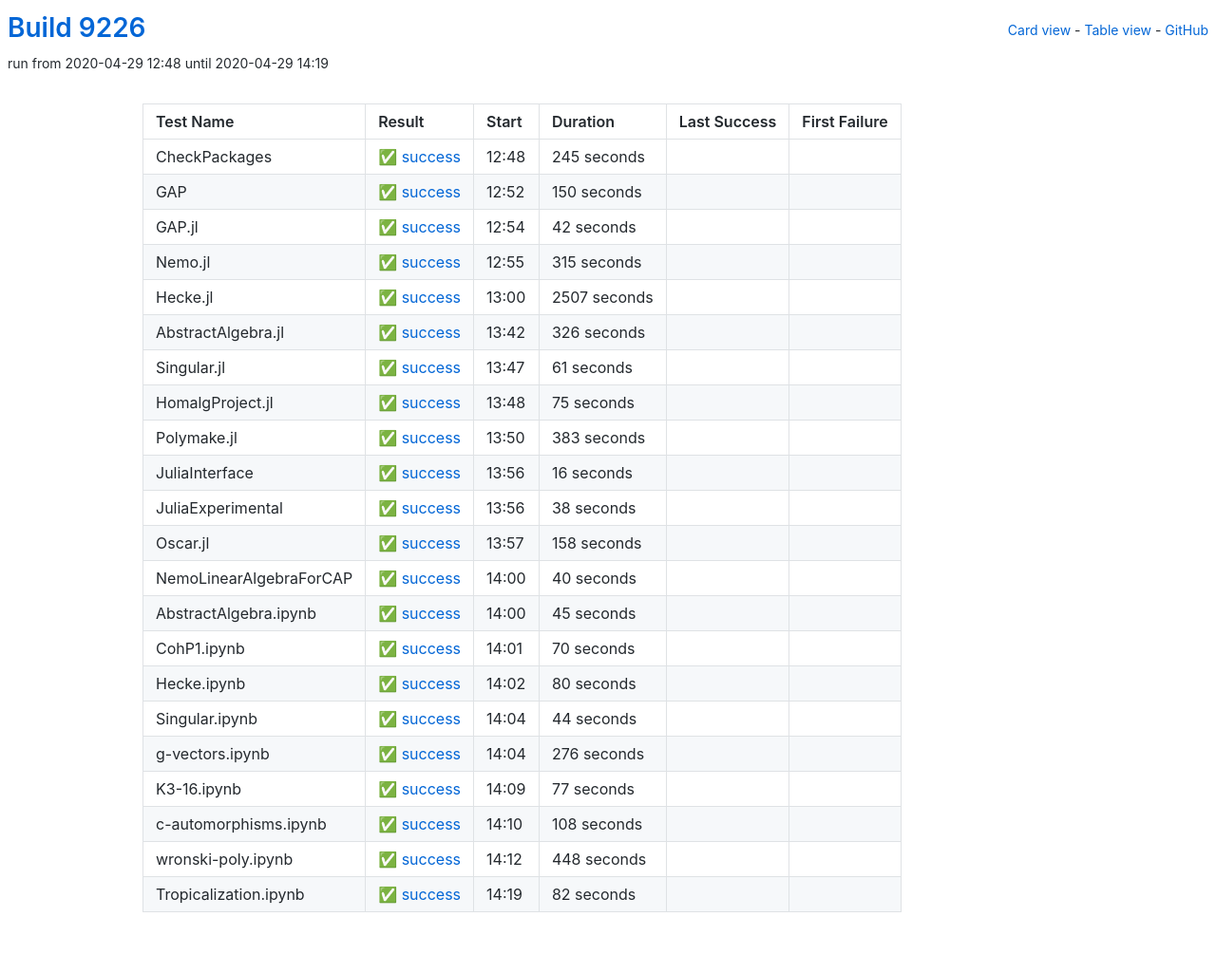
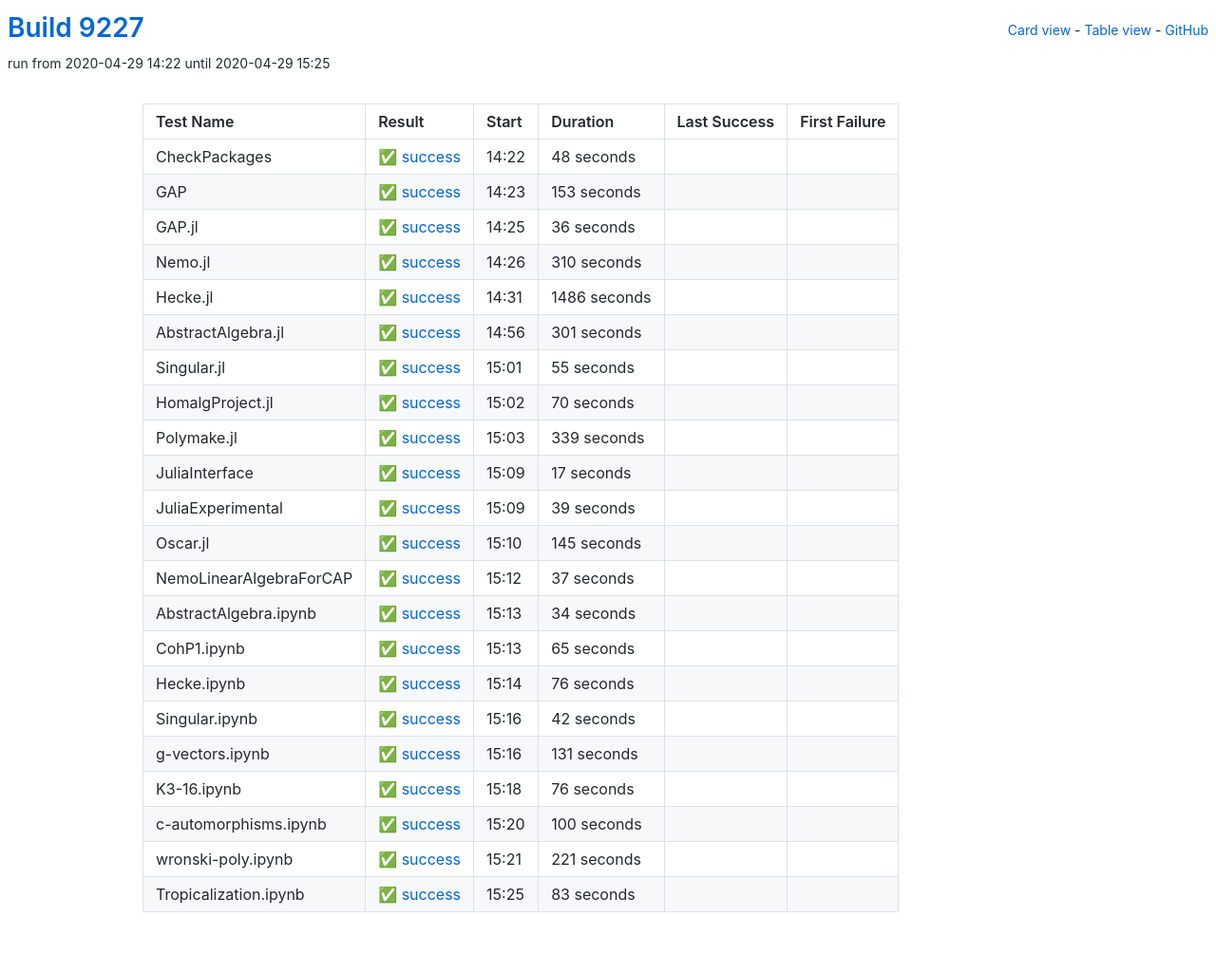
Before and after one commit to oscar-system/oscar-ci-status, a Jekyll site: the page built from table.html, in a window 1280 px wide. Shown: the whole page at 95% size. Built offline with Jekyll 4.4.1, drawn with Linux system fonts in a browser that asks for light colours.

Commit message:
Build 9227

```diff
--- a/_data/ci.yml
+++ b/_data/ci.yml
@@ -1,27 +1,181 @@
-build: 9226
-build_url: https://oscarci.mathematik.uni-kl.de/job/oscar/9226/
+build: 9227
+build_url: https://oscarci.mathematik.uni-kl.de/job/oscar/9227/
 job: oscar
 tests:
-- duration: 245
+- duration: 48
   exitcode: 0
   first_failure: false
   first_failure_url: null
   last_success: false
   last_success_url: null
-  log: https://oscarci.mathematik.uni-kl.de/job/oscar/9226/artifact/logs/build-9226/CheckPackages.log
+  log: https://oscarci.mathematik.uni-kl.de/job/oscar/9227/artifact/logs/build-9227/CheckPackages.log
   name: CheckPackages
-  start: 2020-04-29 12:48
+  start: 2020-04-29 14:22
   status: success
   success: true
-- duration: 150
+- duration: 153
   exitcode: 0
   first_failure: false
   first_failure_url: null
   last_success: false
   last_success_url: null
-  log: https://oscarci.mathematik.uni-kl.de/job/oscar/9226/artifact/logs/build-9226/GAP.log
+  log: https://oscarci.mathematik.uni-kl.de/job/oscar/9227/artifact/logs/build-9227/GAP.log
   name: GAP
-  start: 2020-04-29 12:52
+  start: 2020-04-29 14:23
+  status: success
+  success: true
+- duration: 36
+  exitcode: 0
+  first_failure: false
+  first_failure_url: null
+  last_success: false
+  last_success_url: null
+  log: https://oscarci.mathematik.uni-kl.de/job/oscar/9227/artifact/logs/build-9227/GAP.jl.log
+  name: GAP.jl
+  start: 2020-04-29 14:25
+  status: success
+  success: true
+- duration: 310
+  exitcode: 0
+  first_failure: false
+  first_failure_url: null
+  last_success: false
+  last_success_url: null
+  log: https://oscarci.mathematik.uni-kl.de/job/oscar/9227/artifact/logs/build-9227/Nemo.jl.log
+  name: Nemo.jl
+  start: 2020-04-29 14:26
+  status: success
+  success: true
+- duration: 1486
+  exitcode: 0
+  first_failure: false
+  first_failure_url: null
+  last_success: false
+  last_success_url: null
+  log: https://oscarci.mathematik.uni-kl.de/job/oscar/9227/artifact/logs/build-9227/Hecke.jl.log
+  name: Hecke.jl
+  start: 2020-04-29 14:31
+  status: success
+  success: true
+- duration: 301
+  exitcode: 0
+  first_failure: false
+  first_failure_url: null
+  last_success: false
+  last_success_url: null
+  log: https://oscarci.mathematik.uni-kl.de/job/oscar/9227/artifact/logs/build-9227/AbstractAlgebra.jl.log
+  name: AbstractAlgebra.jl
+  start: 2020-04-29 14:56
+  status: success
+  success: true
+- duration: 55
+  exitcode: 0
+  first_failure: false
+  first_failure_url: null
+  last_success: false
+  last_success_url: null
+  log: https://oscarci.mathematik.uni-kl.de/job/oscar/9227/artifact/logs/build-9227/Singular.jl.log
+  name: Singular.jl
+  start: 2020-04-29 15:01
+  status: success
+  success: true
+- duration: 70
+  exitcode: 0
+  first_failure: false
+  first_failure_url: null
+  last_success: false
+  last_success_url: null
+  log: https://oscarci.mathematik.uni-kl.de/job/oscar/9227/artifact/logs/build-9227/HomalgProject.jl.log
+  name: HomalgProject.jl
+  start: 2020-04-29 15:02
+  status: success
+  success: true
+- duration: 339
+  exitcode: 0
+  first_failure: false
+  first_failure_url: null
+  last_success: false
+  last_success_url: null
+  log: https://oscarci.mathematik.uni-kl.de/job/oscar/9227/artifact/logs/build-9227/Polymake.jl.log
+  name: Polymake.jl
+  start: 2020-04-29 15:03
+  status: success
+  success: true
+- duration: 17
+  exitcode: 0
+  first_failure: false
+  first_failure_url: null
+  last_success: false
+  last_success_url: null
+  log: https://oscarci.mathematik.uni-kl.de/job/oscar/9227/artifact/logs/build-9227/JuliaInterface.log
+  name: JuliaInterface
+  start: 2020-04-29 15:09
+  status: success
+  success: true
+- duration: 39
+  exitcode: 0
+  first_failure: false
+  first_failure_url: null
+  last_success: false
+  last_success_url: null
+  log: https://oscarci.mathematik.uni-kl.de/job/oscar/9227/artifact/logs/build-9227/JuliaExperimental.log
+  name: JuliaExperimental
+  start: 2020-04-29 15:09
+  status: success
+  success: true
+- duration: 145
+  exitcode: 0
+  first_failure: false
+  first_failure_url: null
+  last_success: false
+  last_success_url: null
+  log: https://oscarci.mathematik.uni-kl.de/job/oscar/9227/artifact/logs/build-9227/Oscar.jl.log
+  name: Oscar.jl
+  start: 2020-04-29 15:10
+  status: success
+  success: true
+- duration: 37
+  exitcode: 0
+  first_failure: false
+  first_failure_url: null
+  last_success: false
+  last_success_url: null
+  log: https://oscarci.mathematik.uni-kl.de/job/oscar/9227/artifact/logs/build-9227/NemoLinearAlgebraForCAP.log
+  name: NemoLinearAlgebraForCAP
+  start: 2020-04-29 15:12
+  status: success
+  success: true
+- duration: 34
+  exitcode: 0
+  first_failure: false
+  first_failure_url: null
+  last_success: false
+  last_success_url: null
+  log: https://oscarci.mathematik.uni-kl.de/job/oscar/9227/artifact/logs/build-9227/AbstractAlgebra.ipynb.log
+  name: AbstractAlgebra.ipynb
+  start: 2020-04-29 15:13
+  status: success
+  success: true
+- duration: 65
+  exitcode: 0
+  first_failure: false
+  first_failure_url: null
+  last_success: false
+  last_success_url: null
+  log: https://oscarci.mathematik.uni-kl.de/job/oscar/9227/artifact/logs/build-9227/CohP1.ipynb.log
+  name: CohP1.ipynb
+  start: 2020-04-29 15:13
+  status: success
+  success: true
+- duration: 76
+  exitcode: 0
+  first_failure: false
+  first_failure_url: null
+  last_success: false
+  last_success_url: null
+  log: https://oscarci.mathematik.uni-kl.de/job/oscar/9227/artifact/logs/build-9227/Hecke.ipynb.log
+  name: Hecke.ipynb
+  start: 2020-04-29 15:14
   status: success
   success: true
 - duration: 42
@@ -30,217 +184,63 @@
   first_failure_url: null
   last_success: false
   last_success_url: null
-  log: https://oscarci.mathematik.uni-kl.de/job/oscar/9226/artifact/logs/build-9226/GAP.jl.log
-  name: GAP.jl
-  start: 2020-04-29 12:54
+  log: https://oscarci.mathematik.uni-kl.de/job/oscar/9227/artifact/logs/build-9227/Singular.ipynb.log
+  name: Singular.ipynb
+  start: 2020-04-29 15:16
   status: success
   success: true
-- duration: 315
+- duration: 131
   exitcode: 0
   first_failure: false
   first_failure_url: null
   last_success: false
   last_success_url: null
-  log: https://oscarci.mathematik.uni-kl.de/job/oscar/9226/artifact/logs/build-9226/Nemo.jl.log
-  name: Nemo.jl
-  start: 2020-04-29 12:55
+  log: https://oscarci.mathematik.uni-kl.de/job/oscar/9227/artifact/logs/build-9227/g-vectors.ipynb.log
+  name: g-vectors.ipynb
+  start: 2020-04-29 15:16
   status: success
   success: true
-- duration: 2507
+- duration: 76
   exitcode: 0
   first_failure: false
   first_failure_url: null
   last_success: false
   last_success_url: null
-  log: https://oscarci.mathematik.uni-kl.de/job/oscar/9226/artifact/logs/build-9226/Hecke.jl.log
-  name: Hecke.jl
-  start: 2020-04-29 13:00
+  log: https://oscarci.mathematik.uni-kl.de/job/oscar/9227/artifact/logs/build-9227/K3-16.ipynb.log
+  name: K3-16.ipynb
+  start: 2020-04-29 15:18
   status: success
   success: true
-- duration: 326
+- duration: 100
   exitcode: 0
   first_failure: false
   first_failure_url: null
   last_success: false
   last_success_url: null
-  log: https://oscarci.mathematik.uni-kl.de/job/oscar/9226/artifact/logs/build-9226/AbstractAlgebra.jl.log
-  name: AbstractAlgebra.jl
-  start: 2020-04-29 13:42
+  log: https://oscarci.mathematik.uni-kl.de/job/oscar/9227/artifact/logs/build-9227/c-automorphisms.ipynb.log
+  name: c-automorphisms.ipynb
+  start: 2020-04-29 15:20
   status: success
   success: true
-- duration: 61
+- duration: 221
   exitcode: 0
   first_failure: false
   first_failure_url: null
   last_success: false
   last_success_url: null
-  log: https://oscarci.mathematik.uni-kl.de/job/oscar/9226/artifact/logs/build-9226/Singular.jl.log
-  name: Singular.jl
-  start: 2020-04-29 13:47
+  log: https://oscarci.mathematik.uni-kl.de/job/oscar/9227/artifact/logs/build-9227/wronski-poly.ipynb.log
+  name: wronski-poly.ipynb
+  start: 2020-04-29 15:21
   status: success
   success: true
-- duration: 75
+- duration: 83
   exitcode: 0
   first_failure: false
   first_failure_url: null
   last_success: false
   last_success_url: null
-  log: https://oscarci.mathematik.uni-kl.de/job/oscar/9226/artifact/logs/build-9226/HomalgProject.jl.log
-  name: HomalgProject.jl
-  start: 2020-04-29 13:48
+  log: https://oscarci.mathematik.uni-kl.de/job/oscar/9227/artifact/logs/build-9227/Tropicalization.ipynb.log
+  name: Tropicalization.ipynb
+  start: 2020-04-29 15:25
   status: success
   success: true
-- duration: 383
-  exitcode: 0
-  first_failure: false
-  first_failure_url: null
-  last_success: false
-  last_success_url: null
-  log: https://oscarci.mathematik.uni-kl.de/job/oscar/9226/artifact/logs/build-9226/Polymake.jl.log
-  name: Polymake.jl
-  start: 2020-04-29 13:50
-  status: success
-  success: true
-- duration: 16
-  exitcode: 0
-  first_failure: false
-  first_failure_url: null
-  last_success: false
-  last_success_url: null
-  log: https://oscarci.mathematik.uni-kl.de/job/oscar/9226/artifact/logs/build-9226/JuliaInterface.log
-  name: JuliaInterface
-  start: 2020-04-29 13:56
-  status: success
-  success: true
-- duration: 38
-  exitcode: 0
-  first_failure: false
-  first_failure_url: null
-  last_success: false
-  last_success_url: null
-  log: https://oscarci.mathematik.uni-kl.de/job/oscar/9226/artifact/logs/build-9226/JuliaExperimental.log
-  name: JuliaExperimental
-  start: 2020-04-29 13:56
-  status: success
-  success: true
-- duration: 158
-  exitcode: 0
-  first_failure: false
-  first_failure_url: null
-  last_success: false
-  last_success_url: null
-  log: https://oscarci.mathematik.uni-kl.de/job/oscar/9226/artifact/logs/build-9226/Oscar.jl.log
-  name: Oscar.jl
-  start: 2020-04-29 13:57
-  status: success
-  success: true
-- duration: 40
-  exitcode: 0
-  first_failure: false
-  first_failure_url: null
-  last_success: false
-  last_success_url: null
-  log: https://oscarci.mathematik.uni-kl.de/job/oscar/9226/artifact/logs/build-9226/NemoLinearAlgebraForCAP.log
-  name: NemoLinearAlgebraForCAP
-  start: 2020-04-29 14:00
-  status: success
-  success: true
-- duration: 45
-  exitcode: 0
-  first_failure: false
-  first_failure_url: null
-  last_success: false
-  last_success_url: null
-  log: https://oscarci.mathematik.uni-kl.de/job/oscar/9226/artifact/logs/build-9226/AbstractAlgebra.ipynb.log
-  name: AbstractAlgebra.ipynb
-  start: 2020-04-29 14:00
-  status: success
-  success: true
-- duration: 70
-  exitcode: 0
-  first_failure: false
-  first_failure_url: null
-  last_success: false
-  last_success_url: null
-  log: https://oscarci.mathematik.uni-kl.de/job/oscar/9226/artifact/logs/build-9226/CohP1.ipynb.log
-  name: CohP1.ipynb
-  start: 2020-04-29 14:01
-  status: success
-  success: true
-- duration: 80
-  exitcode: 0
-  first_failure: false
-  first_failure_url: null
-  last_success: false
-  last_success_url: null
-  log: https://oscarci.mathematik.uni-kl.de/job/oscar/9226/artifact/logs/build-9226/Hecke.ipynb.log
-  name: Hecke.ipynb
-  start: 2020-04-29 14:02
-  status: success
-  success: true
-- duration: 44
-  exitcode: 0
-  first_failure: false
-  first_failure_url: null
-  last_success: false
-  last_success_url: null
-  log: https://oscarci.mathematik.uni-kl.de/job/oscar/9226/artifact/logs/build-9226/Singular.ipynb.log
-  name: Singular.ipynb
-  start: 2020-04-29 14:04
-  status: success
-  success: true
-- duration: 276
-  exitcode: 0
-  first_failure: false
-  first_failure_url: null
-  last_success: false
-  last_success_url: null
-  log: https://oscarci.mathematik.uni-kl.de/job/oscar/9226/artifact/logs/build-9226/g-vectors.ipynb.log
-  name: g-vectors.ipynb
-  start: 2020-04-29 14:04
-  status: success
-  success: true
-- duration: 77
-  exitcode: 0
-  first_failure: false
-  first_failure_url: null
-  last_success: false
-  last_success_url: null
-  log: https://oscarci.mathematik.uni-kl.de/job/oscar/9226/artifact/logs/build-9226/K3-16.ipynb.log
-  name: K3-16.ipynb
-  start: 2020-04-29 14:09
-  status: success
-  success: true
-- duration: 108
-  exitcode: 0
-  first_failure: false
-  first_failure_url: null
-  last_success: false
-  last_success_url: null
-  log: https://oscarci.mathematik.uni-kl.de/job/oscar/9226/artifact/logs/build-9226/c-automorphisms.ipynb.log
-  name: c-automorphisms.ipynb
-  start: 2020-04-29 14:10
-  status: success
-  success: true
-- duration: 448
-  exitcode: 0
-  first_failure: false
-  first_failure_url: null
-  last_success: false
-  last_success_url: null
-  log: https://oscarci.mathematik.uni-kl.de/job/oscar/9226/artifact/logs/build-9226/wronski-poly.ipynb.log
-  name: wronski-poly.ipynb
-  start: 2020-04-29 14:12
-  status: success
-  success: true
-- duration: 82
-  exitcode: 0
-  first_failure: false
-  first_failure_url: null
-  last_success: false
-  last_success_url: null
-  log: https://oscarci.mathematik.uni-kl.de/job/oscar/9226/artifact/logs/build-9226/Tropicalization.ipynb.log
-  name: Tropicalization.ipynb
-  start: 2020-04-29 14:19
-  status: success
-  success: true
```
Also changed, not shown: README.md.
